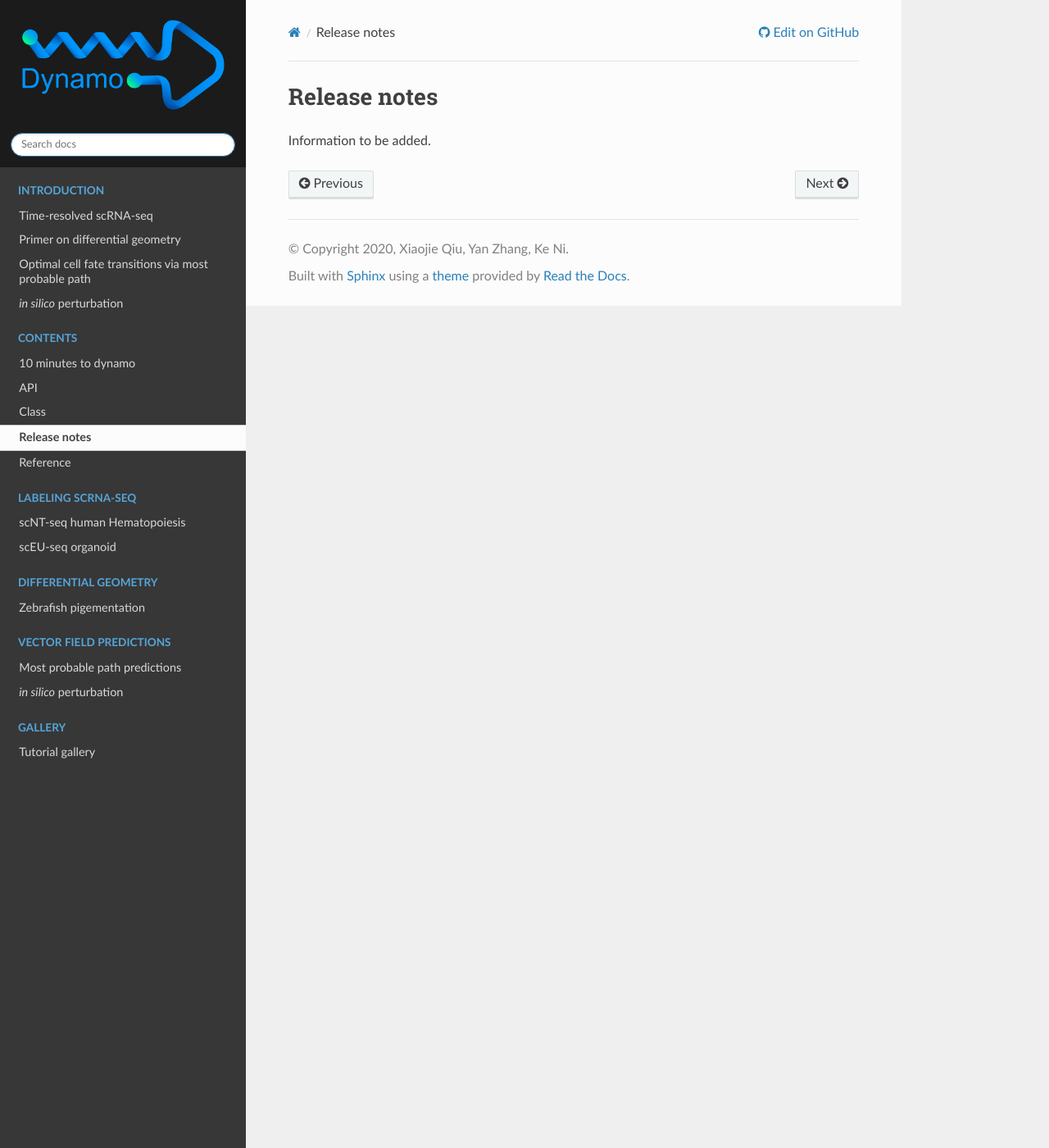
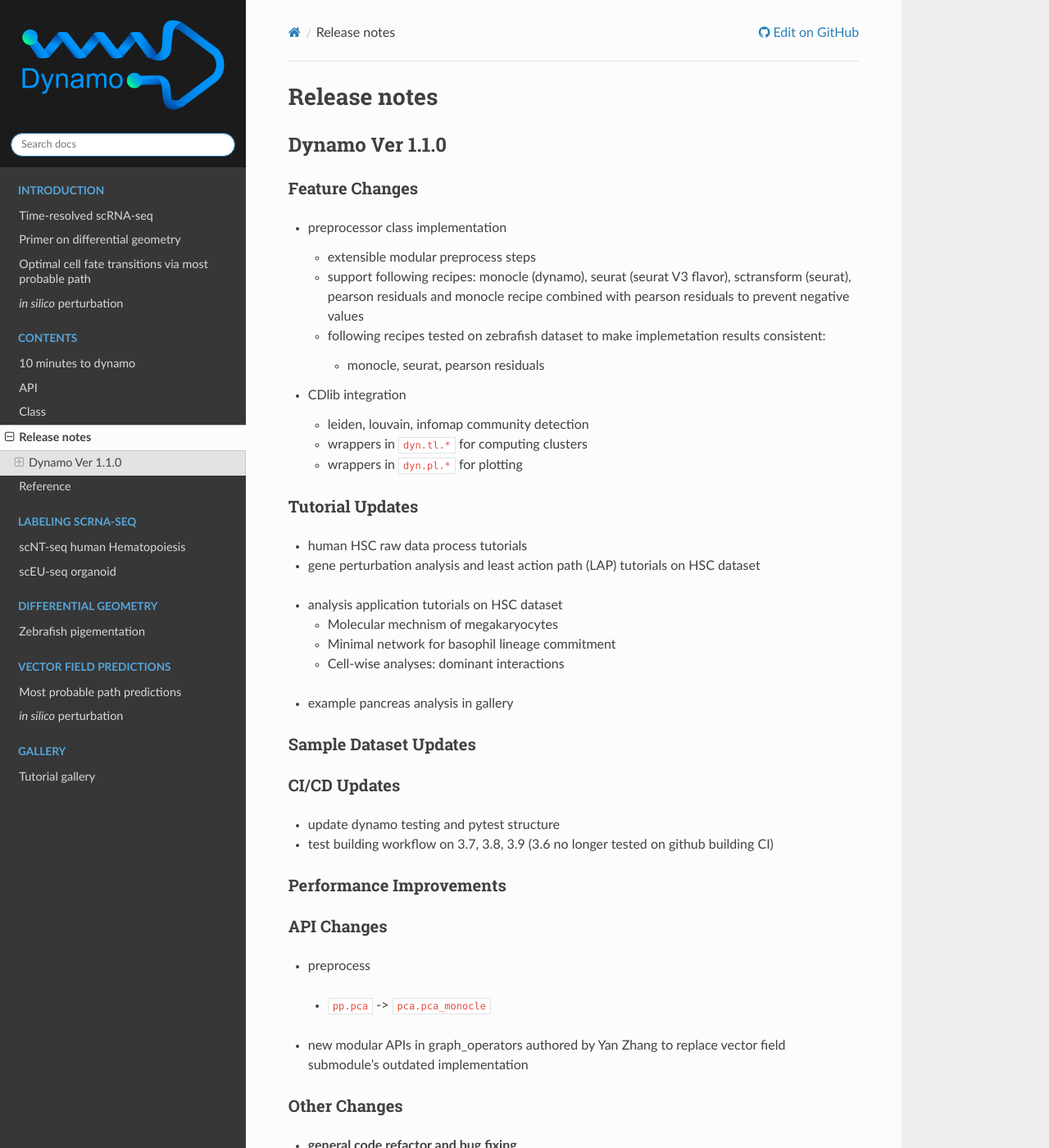
Before and after one commit to aristoteleo/dynamo_readthedocs, a Sphinx documentation site: the page built from docs/source/Release_notes.rst, in a window 1280 px wide and 1400 px high. Shown: the whole window at 82% size. Built offline with Sphinx 7.4.7 and the Read the Docs theme 2.0.0, drawn with Linux system fonts in a browser that asks for light colours; pages that are not in the unit, such as notebooks, are missing from menus; some of the changed text lies outside the part shown.

Commit message:
update API.rst and release notes

```diff
--- a/docs/source/Release_notes.rst
+++ b/docs/source/Release_notes.rst
@@ -1,4 +1,66 @@
+==================
 Release notes
--------------
+==================
 
-Information to be added.
+
+Dynamo Ver 1.1.0
+<<<<<<<<<<<<<<<<<<<<<<<<<<<<<<<<<<<<<<<<<<<<<<<<<<<<<<<<<<<<<<<<<<<<<<<<<<<<<<<<<<<<<<<<<<<<<<<<<<<
+Feature Changes
+~~~~~~~~~~~~~~~~~~~~~~~~~~
+- preprocessor class implementation
+
+  - extensible modular preprocess steps
+  - support following recipes: monocle (dynamo), seurat (seurat V3 flavor), sctransform (seurat), pearson residuals and monocle recipe combined with pearson residuals to prevent negative values
+  -  following recipes tested on zebrafish dataset to make implemetation results consistent:
+    - monocle, seurat, pearson residuals
+- CDlib integration
+
+  - leiden, louvain, infomap community detection
+  - wrappers in ``dyn.tl.*`` for computing clusters
+  - wrappers in ``dyn.pl.*`` for plotting
+
+Tutorial Updates
+~~~~~~~~~~~~~~~~~~~~~~~~~~
+* human HSC raw data process tutorials
+* gene perturbation analysis and least action path (LAP) tutorials on HSC dataset
+- analysis application tutorials on HSC dataset
+
+  - Molecular mechnism of megakaryocytes
+  - Minimal network for basophil lineage commitment
+  - Cell-wise analyses: dominant interactions
+* example pancreas analysis in gallery
+
+
+Sample Dataset Updates
+~~~~~~~~~~~~~~~~~~~~~~~~~~
+
+
+CI/CD Updates
+~~~~~~~~~~~~~~~~~~~~~~~~~~
+- update dynamo testing and pytest structure
+- test building workflow on 3.7, 3.8, 3.9 (3.6 no longer tested on github building CI)
+
+
+Performance Improvements
+~~~~~~~~~~~~~~~~~~~~~~~~~~
+
+
+API Changes
+~~~~~~~~~~~~~~~~~~~~~~~~~~
+- preprocess
+
+ - ``pp.pca`` -> ``pca.pca_monocle``
+* new modular APIs in graph_operators authored by Yan Zhang to replace vector field submodule's outdated implementation
+
+
+Other Changes
+~~~~~~~~~~~~~~~~~~~~~~~~~~
+* **general code refactor and bug fixing**
+* **pl.scatters** refactor
+
+
+Contributors in lexicographical order
+---------------------------------------
+* Ke
+* Xiaojie, Qiu
+* Yan, Zhang
```
Also changed, not shown: docs/source/API.rst (+12 -1 lines).
